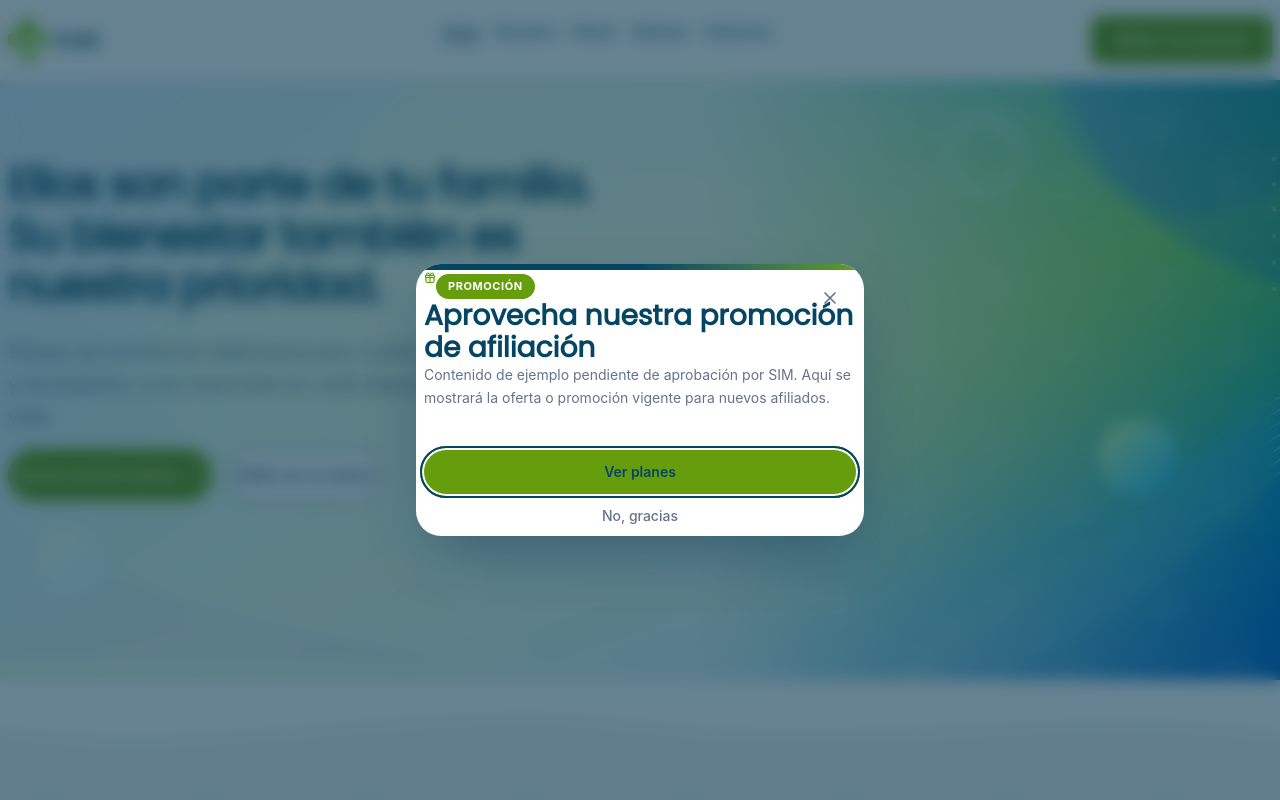
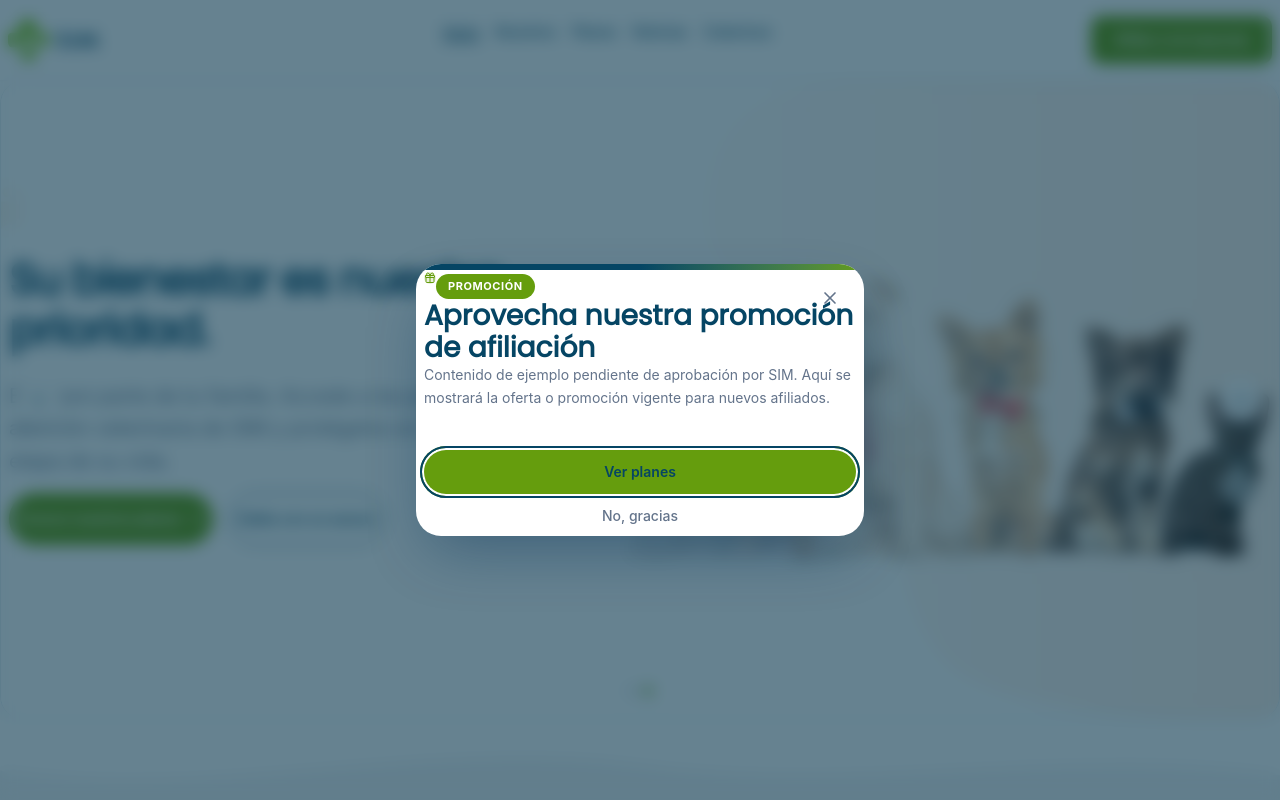
Before and after one commit to JunaAngeln1/Web_SIMV2, a React (Vite) app: page / in a window 1280 px wide. Shown: the top 800 px of the page. Built offline with nearby package versions, Linux system fonts and the light colour scheme.

Commit message:
feat: hero como carrusel de 2 banners con textos variables y botones fijos

```diff
--- a/src/components/hero/Hero.tsx
+++ b/src/components/hero/Hero.tsx
@@ -1,35 +1,107 @@
 /**
  * src/components/hero/Hero.tsx
  *
- * Hero principal como banner de fondo (Guía de Diseño §4.2).
- * Imagen de fondo que ocupa toda la sección con texto superpuesto en el lado
- * izquierdo sobre un fondo claro para garantizar legibilidad.
- * Dos botones fijos siempre visibles: "Conoce nuestros planes" (primario) y
- * "Contáctanos" (secundario).
+ * Hero principal como carrusel de 2 banners (Guía de Diseño §4.2).
+ * Cada slide muestra una imagen de banner con su texto superpuesto.
+ * Auto-avance entre los 2 banners con dots de navegación.
+ * Dos botones fijos siempre visibles: "Conoce nuestros planes" y
+ * "Habla con un asesor".
  */
+import { useCallback, useEffect, useRef, useState } from 'react'
 import Button from '@/components/ui/Button'
 import { ArrowRight } from 'lucide-react'
-import PawPattern from '@/components/ui/PawPattern'
+
+const SLIDE_INTERVAL_MS = 5000
+
+interface HeroSlide {
+  image: string
+  title: string
+  description: string
+}
+
+const HERO_SLIDES: HeroSlide[] = [
+  {
+    image: '/assets/images/news/Banner Animales.webp',
+    title: 'Ellos son parte de tu familia.',
+    description:
+      'Su bienestar también es nuestra prioridad. Planes de asistencia veterinaria para cuidar, proteger y acompañar a tus mascotas.',
+  },
+  {
+    image: '/assets/images/news/Banner Familia.webp',
+    title: 'Su bienestar es nuestra prioridad.',
+    description:
+      'Ellos son parte de tu familia. Accede a los planes de atención veterinaria de SIM y protégelos en cada etapa de su vida.',
+  },
+]
 
 export default function Hero() {
+  const [activeIndex, setActiveIndex] = useState(0)
+  const timerRef = useRef<number | null>(null)
+  const isPausedRef = useRef(false)
+
+  const next = useCallback(() => {
+    setActiveIndex((prev) => (prev + 1) % HERO_SLIDES.length)
+  }, [])
+
+  const prev = useCallback(() => {
+    setActiveIndex((prev) => (prev - 1 + HERO_SLIDES.length) % HERO_SLIDES.length)
+  }, [])
+
+  const goTo = (index: number) => {
+    setActiveIndex(index)
+  }
+
+  // Auto-play entre los 2 banners
+  useEffect(() => {
+    const start = () => {
+      timerRef.current = window.setInterval(() => {
+        if (!isPausedRef.current) next()
+      }, SLIDE_INTERVAL_MS)
+    }
+    start()
+    return () => {
+      if (timerRef.current !== null) window.clearInterval(timerRef.current)
+    }
+  }, [next])
+
   return (
     <section
       data-section="hero"
       role="region"
-      aria-label="Hero principal"
+      aria-label="Carrusel de banners principales"
       className="relative w-full max-w-[1440px] min-h-[600px] mx-auto overflow-hidden bg-blanco mb-12"
     >
-      {/* Imagen de fondo: ocupa toda la sección */}
+      {/* Contenedor del carrusel de banners */}
+      <div
+        data-purpose="hero-carousel"
+        className="relative w-full h-[560px] lg:h-[640px] rounded-[24px] overflow-hidden shadow-suave border border-borde-suave"
+        onMouseEnter={() => (isPausedRef.current = true)}
+        onMouseLeave={() => (isPausedRef.current = false)}
+      >
+        {/* Slides de banner */}
+        {HERO_SLIDES.map((s, index) => (
+          <div
+            key={s.image}
+            data-purpose={`hero-slide-${index}`}
+            aria-hidden={index !== activeIndex}
+            className={[
+              'absolute inset-0 w-full h-full flex items-center',
+              'transition-opacity duration-700 ease-in-out',
+              index === activeIndex
+                ? 'opacity-100 z-10 pointer-events-auto'
+                : 'opacity-0 z-0 pointer-events-none',
+            ].join(' ')}
+          >
+            {/* Imagen de banner de fondo */}
             <img
-        src="/assets/fondo_verde_azul_turquesa.svg"
-        alt=""
-        data-purpose="hero-bg"
-        aria-hidden="true"
+              src={s.image}
+              alt={`Banner ${index + 1}`}
+              data-purpose={`hero-banner-${index}`}
               className="absolute inset-0 w-full h-full object-cover object-center pointer-events-none"
+              loading="lazy"
             />
 
-      {/* Overlay degradado: lado izquierdo claro para legibilidad del texto,
-          lado derecho deja ver la imagen */}
+            {/* Overlay degradado: lado izquierdo claro para legibilidad del texto */}
             <div
               className="absolute inset-0 z-10 pointer-events-none"
               style={{
@@ -38,26 +110,21 @@ export default function Hero() {
               }}
             />
 
-      {/* Huella decorativa */}
-      <PawPattern color="#D3E4E9" opacity={0.1} className="inset-0 z-0" />
-
-      {/* Contenido: texto e imagen lateral */}
+            {/* Contenido: texto e botones (sobre el lado claro del overlay) */}
             <div className="mx-auto max-w-[1360px] px-4 sm:px-6 lg:px-8 relative z-20">
-        <div className="grid lg:grid-cols-2 gap-12 lg:gap-16 items-center py-16 sm:py-20">
-          {/* Columna de texto (izquierda, sobre fondo claro) */}
+              <div className="grid lg:grid-cols-2 gap-12 lg:gap-16 items-center py-16 sm:py-20 h-full">
                 <div data-purpose="hero-text" className="relative">
                   <h1
                     data-purpose="hero-title"
                     className="font-titulos font-semibold text-3xl sm:text-4xl lg:text-[44px] tracking-tight leading-[1.05] text-azul-petroleo mb-6"
                   >
-              Ellos son parte de tu familia. Su bienestar también es nuestra prioridad.
+                    {s.title}
                   </h1>
                   <p
                     data-purpose="hero-description"
                     className="text-lg sm:text-xl text-gris-azulado leading-relaxed mb-10 max-w-lg"
                   >
-              Planes de asistencia veterinaria para cuidar, proteger y acompañar a tus
-              mascotas en cada etapa de su vida.
+                    {s.description}
                   </p>
                   <div data-purpose="hero-ctas" className="flex flex-col sm:flex-row gap-3 sm:gap-4">
                     <Button
@@ -78,7 +145,54 @@ export default function Hero() {
                   </div>
                 </div>
 
-          {/* No hay imagen de gato en el hero; la imagen de fondo cubre la sección */}
+                {/* Espacio derecho reservado para la imagen del banner (ya está de fondo) */}
+                <div data-purpose="hero-image-placeholder" className="hidden lg:block" />
+              </div>
+            </div>
+          </div>
+        ))}
+
+        {/* Controles de navegación anterior/siguiente */}
+        <button
+          onClick={prev}
+          aria-label="Banner anterior"
+          data-purpose="hero-prev"
+          className="absolute left-4 top-1/2 -translate-y-1/2 p-3 rounded-full bg-blanco/90 backdrop-blur-sm shadow-suave text-azul-petroleo hover:bg-azul-petroleo hover:text-blanco transition-colors z-20"
+        >
+          <svg className="w-5 h-5" fill="none" viewBox="0 0 24 24" stroke="currentColor">
+            <path strokeLinecap="round" strokeLinejoin="round" strokeWidth={2} d="M15 19l-7-7 7-7" />
+          </svg>
+        </button>
+        <button
+          onClick={next}
+          aria-label="Siguiente banner"
+          data-purpose="hero-next"
+          className="absolute right-4 top-1/2 -translate-y-1/2 p-3 rounded-full bg-blanco/90 backdrop-blur-sm shadow-suave text-azul-petroleo hover:bg-azul-petroleo hover:text-blanco transition-colors z-20"
+        >
+          <svg className="w-5 h-5" fill="none" viewBox="0 0 24 24" stroke="currentColor">
+            <path strokeLinecap="round" strokeLinejoin="round" strokeWidth={2} d="M9 5l7 7-7 7" />
+          </svg>
+        </button>
+
+        {/* Dots de navegación */}
+        <div
+          data-purpose="hero-dots"
+          className="absolute bottom-6 left-1/2 -translate-x-1/2 flex gap-2 z-20"
+        >
+          {HERO_SLIDES.map((_, index) => (
+            <button
+              key={index}
+              onClick={() => goTo(index)}
+              aria-label={`Ir al banner ${index + 1}`}
+              aria-current={activeIndex === index ? 'true' : undefined}
+              data-purpose={`hero-dot-${index}`}
+              className={`w-2 h-2 rounded-full transition-all duration-300 ${
+                activeIndex === index
+                  ? 'bg-verde-corporativo w-8'
+                  : 'bg-gris-azulado/30 hover:bg-gris-azulado/60'
+              }`}
+            />
+          ))}
         </div>
       </div>
     </section>
```
Also changed, not shown: public/assets/images/news/Banner Animales.webp (added), public/assets/images/news/Banner Familia.webp (added). Lines whose indentation alone changed are shown as unchanged.
